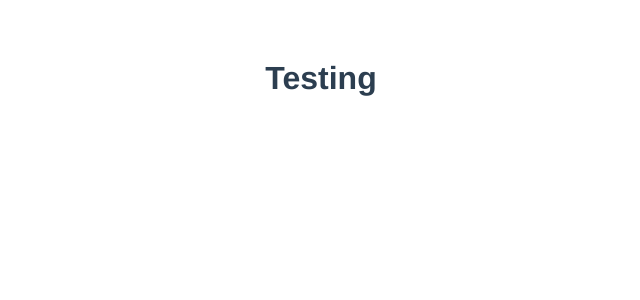
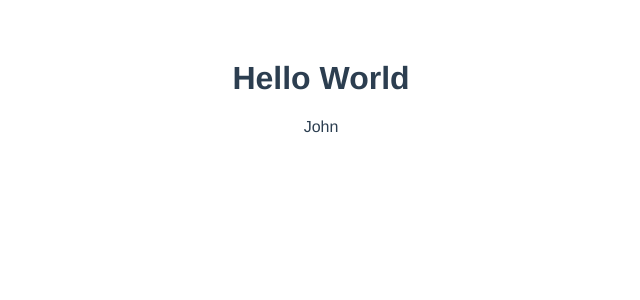
Before and after one commit to EdilsonBorges/Vue.js-workspace, a Vue app: page /#/ in a window 1280 px wide. Shown: the top 300 px of the page, without its empty margins (319-959 px from the left). Built offline with nearby package versions, Linux system fonts and the light colour scheme.

Commit message:
Using data () to populate fields

```diff
--- a/src/components/Test.vue
+++ b/src/components/Test.vue
@@ -1,12 +1,22 @@
 <template>
   <div class="test">
-      <h1>Testing</h1>
+      <h1>{{title}}</h1>
+      <p>{{user.firstName}}</p>
   </div>
 </template>
 
 <script>
     export default {
-      name: 'test'
+      name: 'test',
+      data () {
+        return {
+          title: 'Hello World',
+          user: {
+            firstName: 'John',
+            lastName: 'Doe'
+          }
+        }
+      }
     }
 </script>
 
```
